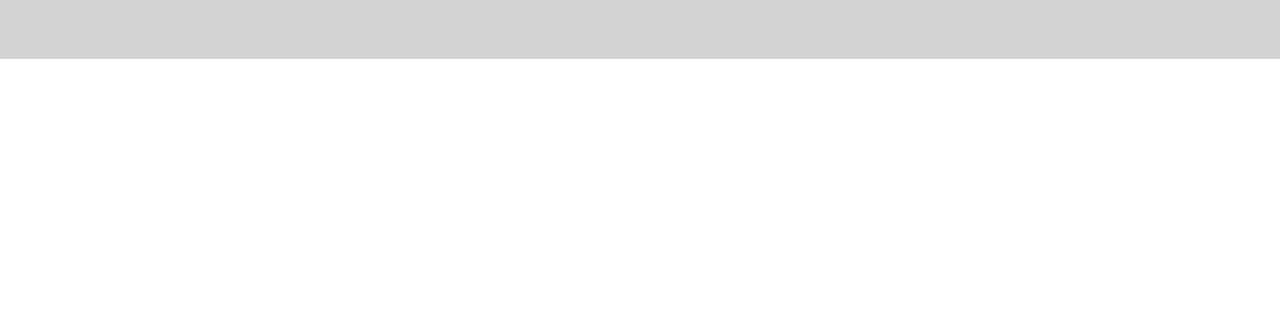
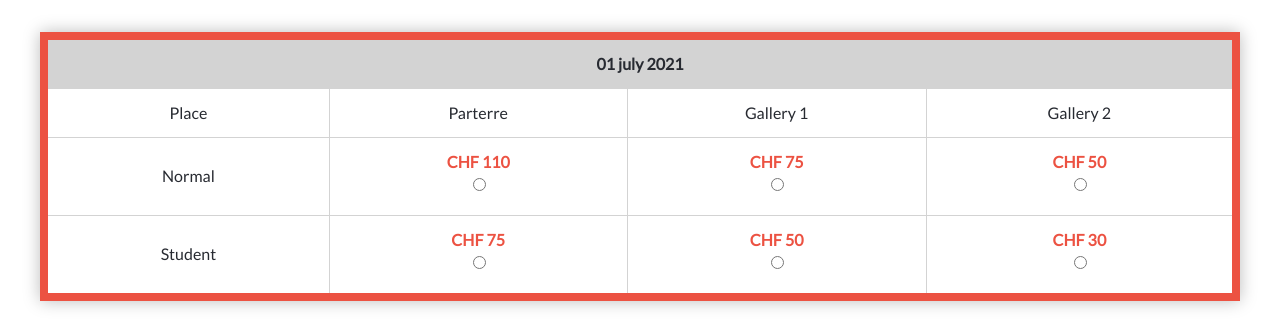
Before and after one commit to brenoxav/philippe-jaroussky-concert, a plain HTML site: page tickets.html in a window 1280 px wide. Shown: the part 237-567 px from the top of the page. Drawn offline with Linux system fonts and the light colour scheme.

Commit message:
Finish the tickets page

```diff
--- a/css/main.css
+++ b/css/main.css
@@ -441,7 +441,6 @@ body * {
   .videos-wrapper {
     grid-template-columns: 1fr;
   }
-
 }
 
 /* * * * * ABOUT PAGE * * * * */
@@ -476,15 +475,33 @@ body * {
 }
 
 /* About Videos */
-.videos-wrapper {
-  /* display: grid;
-  grid-template-columns: repeat(2, minmax(368px, 584px));
-  justify-content: center;
-  align-items: center; */
-}
-
 .video-tile {
   width: 584px;
   height: 328px;
-  /* max-height: 328px; */
 }
+
+/* * * * * TICKETS PAGE * * * * */
+/* Tickets Table */
+.tickets-wrapper {
+  width: 100%;
+  border: 8px solid var(--brand-primary);
+  box-shadow: 0 0 16px 0 #0004;
+}
+
+.tickets-wrapper td,
+th {
+  padding: 16px;
+  border: 1px solid var(--brand-light);
+  text-align: center;
+  vertical-align: middle;
+}
+
+.tickets-wrapper th {
+  font-weight: bold;
+  background-color: var(--brand-light);
+}
+
+.ticket-price {
+  font-weight: bold;
+  color: var(--brand-primary);
+}
--- a/tickets.html
+++ b/tickets.html
@@ -53,18 +53,48 @@
                 </a>
             </span>
             <ul class="nav-list d-flex">
-                <li class="nav-item"><a href="about.html" class="nav-link bold">About</a></li>
-                <li class="nav-item"><a href="tickets.html" class="nav-link bold">Tour</a></li>
-                <li class="nav-item"><a href="tickets.html" class="nav-link bold">Sponsor</a></li>
-                <li class="nav-item"><a href="about.html" class="nav-link bold">News</a></li>
-                <li class="nav-item"><a href="tickets.html" class="btn-brand text-color-brand">Get Tickets</a></li>
+                <li class="nav-item"><a class="nav-link bold" href="about.html" target="_blank" rel="noopener noreferrer">About</a></li>
+                <li class="nav-item"><a class="nav-link bold" href="tickets.html" target="_blank" rel="noopener noreferrer">Tour</a></li>
+                <li class="nav-item"><a class="nav-link bold" href="tickets.html" target="_blank" rel="noopener noreferrer">Sponsor</a></li>
+                <li class="nav-item"><a class="nav-link bold" href="about.html" target="_blank" rel="noopener noreferrer">News</a></li>
+                <li class="nav-item"><a class="btn-brand text-color-brand" href="tickets.html" target="_blank" rel="noopener noreferrer">Get Tickets</a></li>
             </ul>
         </nav>
     </header>
 
     <main>
-        <section class="tickets-prices">
-            <h1>Tickets</h1>
+        <section class="tickets-prices py-32 px-16">
+            <h1 class="text-size-h3 text-center bold text-color-dark max-w-1200 my-64 border-bottom-brand">Select Tickets</h1>
+            <!-- <div class="tickets-wrapper"> -->
+            <form action="#" method="post">
+                <table class="tickets-wrapper max-w-1200 my-32 py-32">
+                    <tr>
+                        <th colspan="4">01 july 2021</th>
+                    </tr>
+                    <tr>
+                        <td>Place</td>
+                        <td>Parterre</td>
+                        <td>Gallery 1</td>
+                        <td>Gallery 2</td>
+                    </tr>
+                    <tr>
+                        <td>Normal</td>
+                        <td class="ticket-price">CHF 110 <br><input class="my-8" type="radio" name="ticket" id="parterre-normal"></td>
+                        <td class="ticket-price">CHF 75 <br><input class="my-8" type="radio" name="ticket" id="gallery-1-normal"></td>
+                        <td class="ticket-price">CHF 50 <br><input class="my-8" type="radio" name="ticket" id="gallery-2-normal"></td>
+                    </tr>
+                    <tr>
+                        <td>Student</td>
+                        <td class="ticket-price">CHF 75 <br><input class="my-8" type="radio" name="ticket" id="parterre-student"></td>
+                        <td class="ticket-price">CHF 50 <br><input class="my-8" type="radio" name="ticket" id="gallery-1-student"></td>
+                        <td class="ticket-price">CHF 30 <br><input class="my-8" type="radio" name="ticket" id="gallery-2-student"></td>
+                    </tr>
+                </table>
+                <div class="d-flex flex-justify-center mt-32">
+                    <a class="btn-brand-fill bold m-32" href="https://billetterie-culture.geneve.ch/selection/event/seat?perfId=10228301955088&productId=10228300817229" target="_blank" rel="noopener noreferrer">BUY TICKETS</a>
+                </div>
+                </form>
+            <!-- </div> -->
 
         </section>
         <section class="tickets-directions">
```
Also changed, not shown: about.html (+6 -7 lines), index.html (+5 -7 lines).
